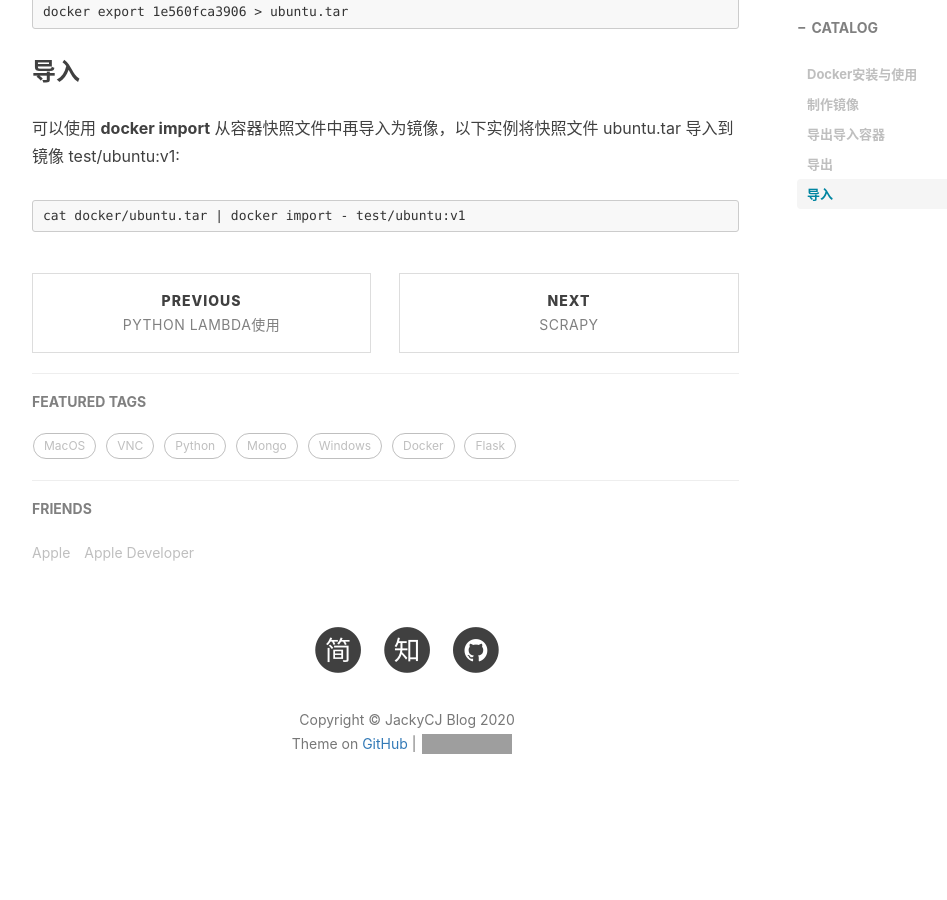
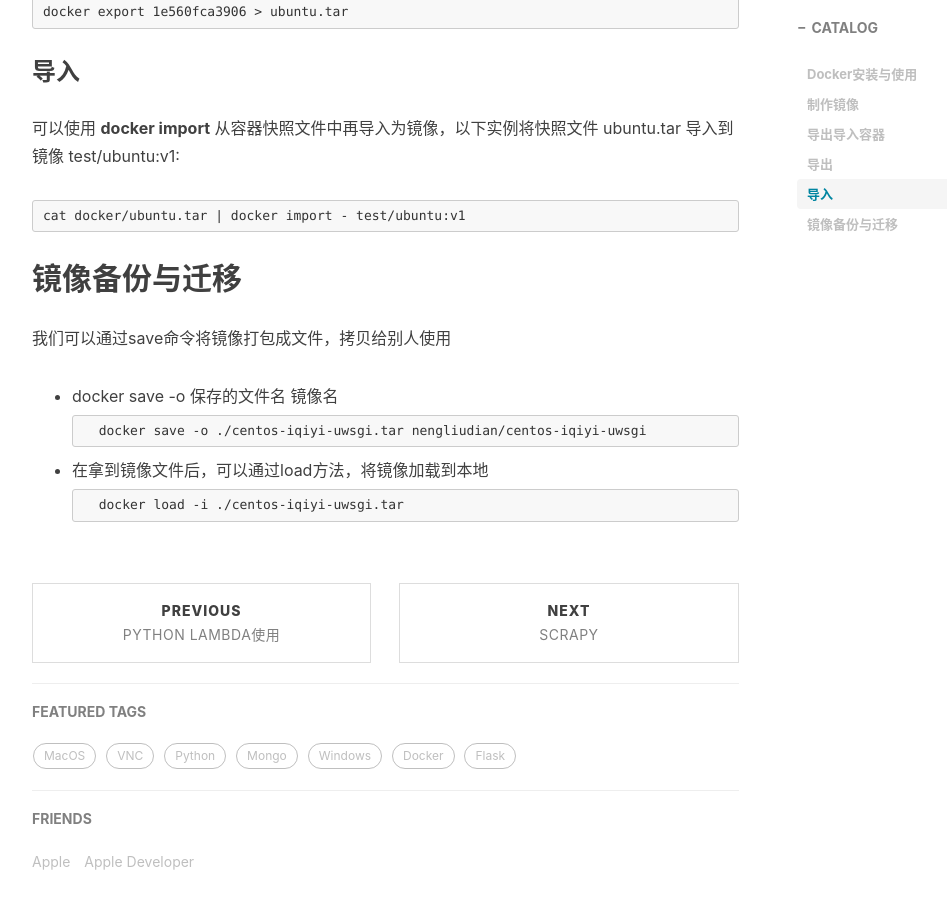
Before and after one commit to JackyCJ/jackycj.github.io, a Jekyll site: the page built from _posts/2020-03-12-Docker安装与使用.md, in a window 1280 px wide and 900 px high, scrolled down 2859 px. Shown: the whole window, without its empty margins (233-1180 px from the left). Built offline with Jekyll 4.4.1, drawn with Linux system fonts in a browser that asks for light colours; nearby versions of some CDN libraries; comment, search, counter and statistics services are not loaded; before the commit the page ends 3707 px from its top, so only the background shows below that; grey boxes are pictures that could not be loaded.

Commit message:
Update 2020-03-12-Docker安装与使用.md

````diff
--- a/_posts/2020-03-12-Docker安装与使用.md
+++ b/_posts/2020-03-12-Docker安装与使用.md
@@ -142,3 +142,18 @@ docker export 1e560fca3906 > ubuntu.tar
 ```
 cat docker/ubuntu.tar | docker import - test/ubuntu:v1
 ```
+
+
+## 镜像备份与迁移
+
+我们可以通过save命令将镜像打包成文件，拷贝给别人使用
+
+- docker save -o 保存的文件名 镜像名
+
+		docker save -o ./centos-iqiyi-uwsgi.tar nengliudian/centos-iqiyi-uwsgi
+
+
+
+- 在拿到镜像文件后，可以通过load方法，将镜像加载到本地
+
+		docker load -i ./centos-iqiyi-uwsgi.tar
````
